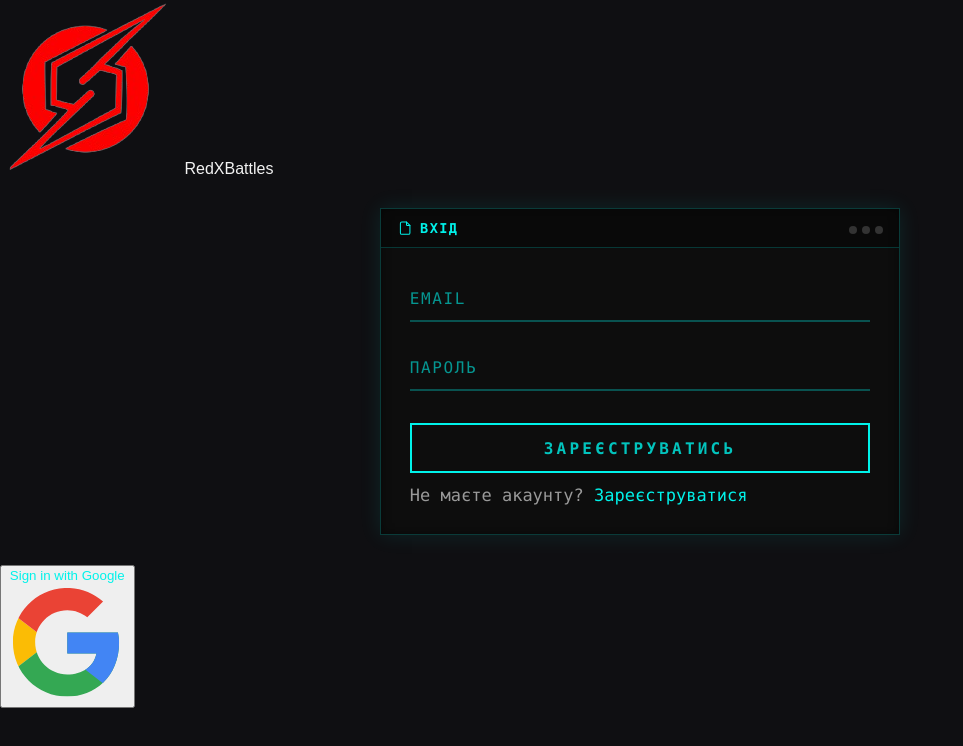
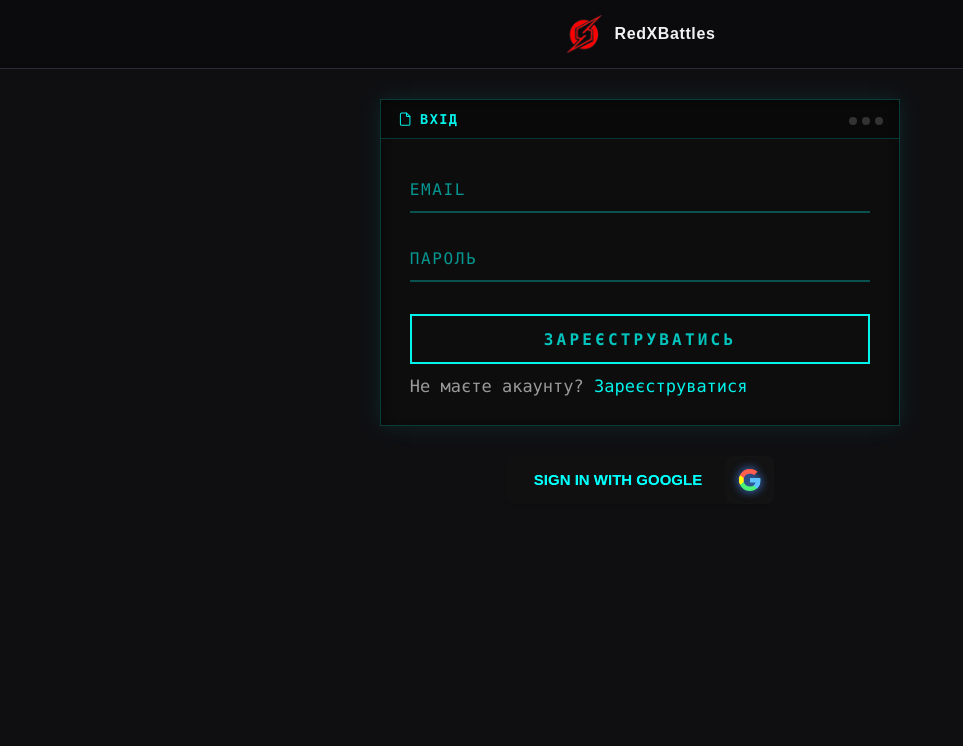
Before and after one commit to ArtiBond/Code4Future, a website: page src/login.html in a window 1280 px wide. Shown: the whole page, without its empty margins (0-963 px from the left). Drawn offline with Linux system fonts and the light colour scheme.

Commit message:
styles in login.html finished

```diff
--- a/src/login.html
+++ b/src/login.html
@@ -13,8 +13,8 @@
 
 
   <div class="navbar" style="justify-content: center;">
-    <a class="brand" href="index.html">
-      <img src="img/logo.png"  class="brand-badge"  alt="logo">
+    <a class="navbar__brand" href="index.html">
+      <img src="img/logo.png"  class="navbar__brand__badge"  alt="logo">
       <span>RedXBattles</span>
     </a>
 
@@ -76,10 +76,10 @@
       </div>
     </form>
   </div>
-<div class="googlein">
-<button class="im" style="color: #00f2ea;">
+<div class="google">
+<button class="google__im" style="color: #00f2ea;">
   Sign in with Google
-  <span class="google-icon">
+  <span class="google__icon">
     <svg viewBox="0 0 48 48">
       <title>Google Logo</title>
       <clipPath id="g">
--- /dev/null
+++ b/src/sass/blocks/_google.scss
@@ -0,0 +1,65 @@
+.google {
+    display: flex;
+    justify-content: center;
+    --g-bg-color: #0d0d0d;
+        --g-primary-color: #00f2ea;
+        --g-secondary-color: #f20024;
+        --g-text-color: #e5e5e5;
+        --g-font-family: "Fira Code", Consolas, "Courier New", Courier, monospace;
+        --g-glitch-anim-duration: 0.5s;
+
+    button:hover {
+  box-shadow: 0 4px 30px rgba(66, 133, 244, 0.1),
+    0 2px 30px rgba(52, 168, 83, 0.06);
+  filter: brightness(1);
+}
+
+button:hover + &__icon {
+  filter: brightness(1);
+}
+
+
+    button span svg {
+  width: 1.5rem;
+  height: 1.5rem;
+  filter: drop-shadow(0 0 5px rgba(66, 133, 244, 0.8));
+}
+
+    &__im {
+        max-width: 320px;
+  display: flex;
+  overflow: hidden;
+  position: relative;
+  padding: 0.875rem 72px 0.875rem 1.75rem;
+  background-color: var(--g-bg-color);
+
+  color: var(--g-primary-color);
+  font-size: 15px;
+  line-height: 1.25rem;
+  font-weight: 700;
+  text-align: center;
+  text-transform: uppercase;
+  vertical-align: middle;
+  align-items: center;
+  border-radius: 0.5rem;
+  gap: 0.75rem;
+  border: 0px solid var(--g-primary-color);
+  box-shadow: 0 4px 6px -1px rgba(0, 0, 0, 0.1),
+    0 2px 4px -1px rgba(0, 0, 0, 0.06);
+//border: 1px solid var(--g-primary-color);
+  transition: all 0.6s ease;
+  filter: brightness(1.2);
+    }
+
+    &__icon {
+        background-color: var(--g-bg-color);//border: 1px solid var(--g-primary-color);
+  display: grid;
+  position: absolute;
+  right: 0;
+  place-items: center;
+  width: 3rem;
+  height: 100%;
+  border-radius: 0.5rem 0 0 0.5rem;
+  filter: brightness(1.2);
+    }
+}
--- /dev/null
+++ b/src/sass/blocks/_navbar.scss
@@ -0,0 +1,26 @@
+.navbar {
+    display:flex; align-items:center; justify-content:space-between;
+  padding:14px 24px;
+  background:#0b0b0e;
+  border-bottom:1px solid var(--border);
+  --g-bg-color: #0d0d0d;
+        --g-primary-color: #00f2ea;
+        --g-secondary-color: #f20024;
+        --g-text-color: #e5e5e5;
+        --g-font-family: "Fira Code", Consolas, "Courier New", Courier, monospace;
+        --g-glitch-anim-duration: 0.5s;
+    &__brand {
+        font-weight:800;
+        letter-spacing:.6px;
+        display:flex;
+        gap:10px;
+        align-items:center;
+
+        &__badge {
+            width:40px;
+            height:40px;
+            display:inline-block;
+            border-radius:2px;
+        }
+    }
+}
--- a/src/sass/style.scss
+++ b/src/sass/style.scss
@@ -27,3 +27,5 @@ a{ color:inherit; text-decoration:none; }
 @import 'blocks/_card.scss';
 @import 'blocks/_glitch.scss';
 @import 'blocks/_form.scss';
+@import 'blocks/_navbar.scss';
+@import 'blocks/_google.scss';
```
Also changed, not shown: src/css/style.min.css.
